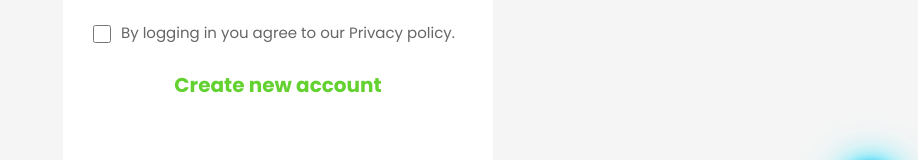
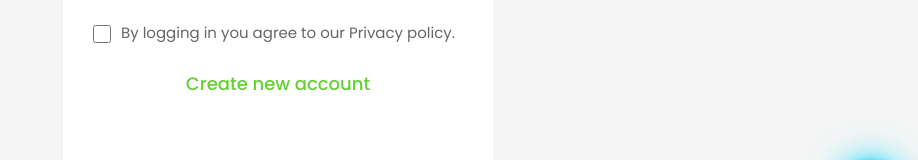
Before and after one commit to arshsarari980-dev/sprodeal, a Next.js app: page / in a window 1280 px wide. Shown: the part 557-717 px from the top of the page, without its empty margins (362-1280 px from the left). Built offline with nearby package versions, Linux system fonts and the light colour scheme.

Commit message:
Update globals.css

```diff
--- a/app/globals.css
+++ b/app/globals.css
@@ -151,8 +151,8 @@ margin-top:-10px;
 .d {
     text-align: center;
     color: #63d12f;
-    font-size: 20px;
-    font-weight: 700;
+    font-size: 18px;
+    font-weight: 500;
     margin: 18px auto 0;
     cursor: pointer;
 }
```
